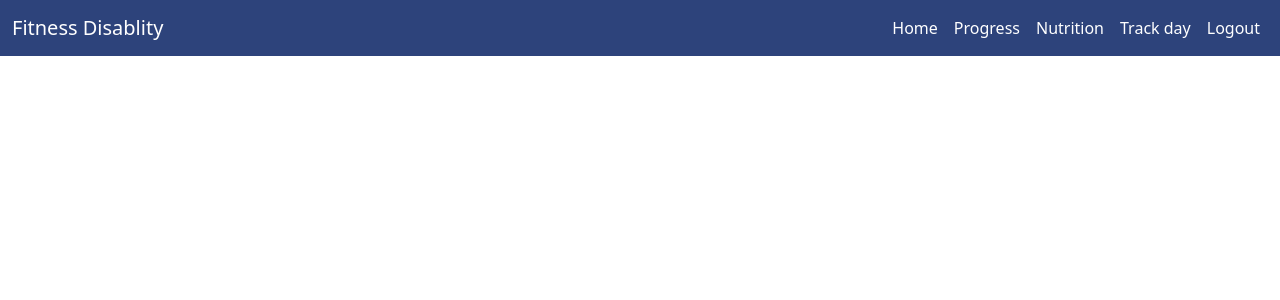
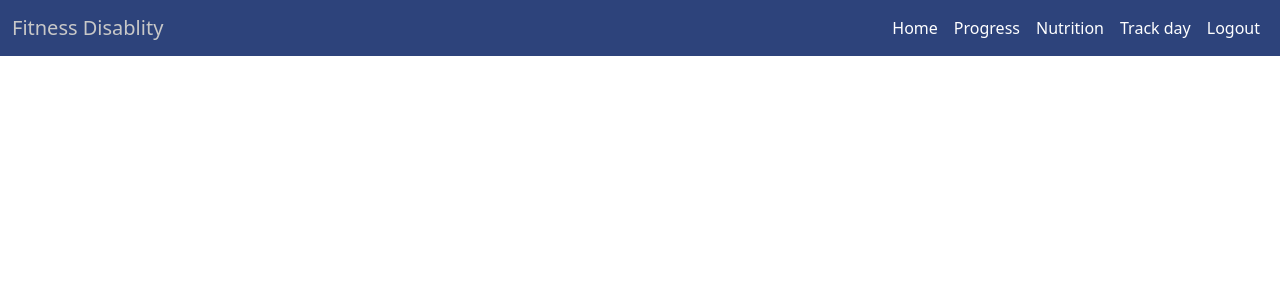
Before and after one commit to SivaniS55/Fitness-PRO, a Flask app: page /index in a window 1280 px wide. Shown: the top 300 px of the page. Run offline with Flask 3, Linux system fonts and the light colour scheme.

Commit message:
navbar contrast fix

```diff
--- a/templates/nav.html
+++ b/templates/nav.html
@@ -8,9 +8,9 @@
         integrity="sha384-QWTKZyjpPEjISv5WaRU9OFeRpok6YctnYmDr5pNlyT2bRjXh0JMhjY6hW+ALEwIH" crossorigin="anonymous">
 </head>
 <body>
-    <nav class="navbar navbar-expand-lg  fixed-top " style="background: rgb(45, 67, 123) !important;">
+    <nav class="navbar navbar-expand-lg  fixed-top navbar-dark" style="background: rgb(45, 67, 123) !important;">
         <div class="container-fluid">
-            <a class="navbar-brand" href="#" style="color: white;">Fitness Disablity</a>
+            <a class="navbar-brand" href="#" style="color:rgb(200, 200, 200);;">Fitness Disablity</a>
             <button class="navbar-toggler" type="button" data-bs-toggle="collapse" data-bs-target="#navbarNav"
                 aria-controls="navbarNav" aria-expanded="false" aria-label="Toggle navigation">
                 <span class="navbar-toggler-icon"></span>
```
